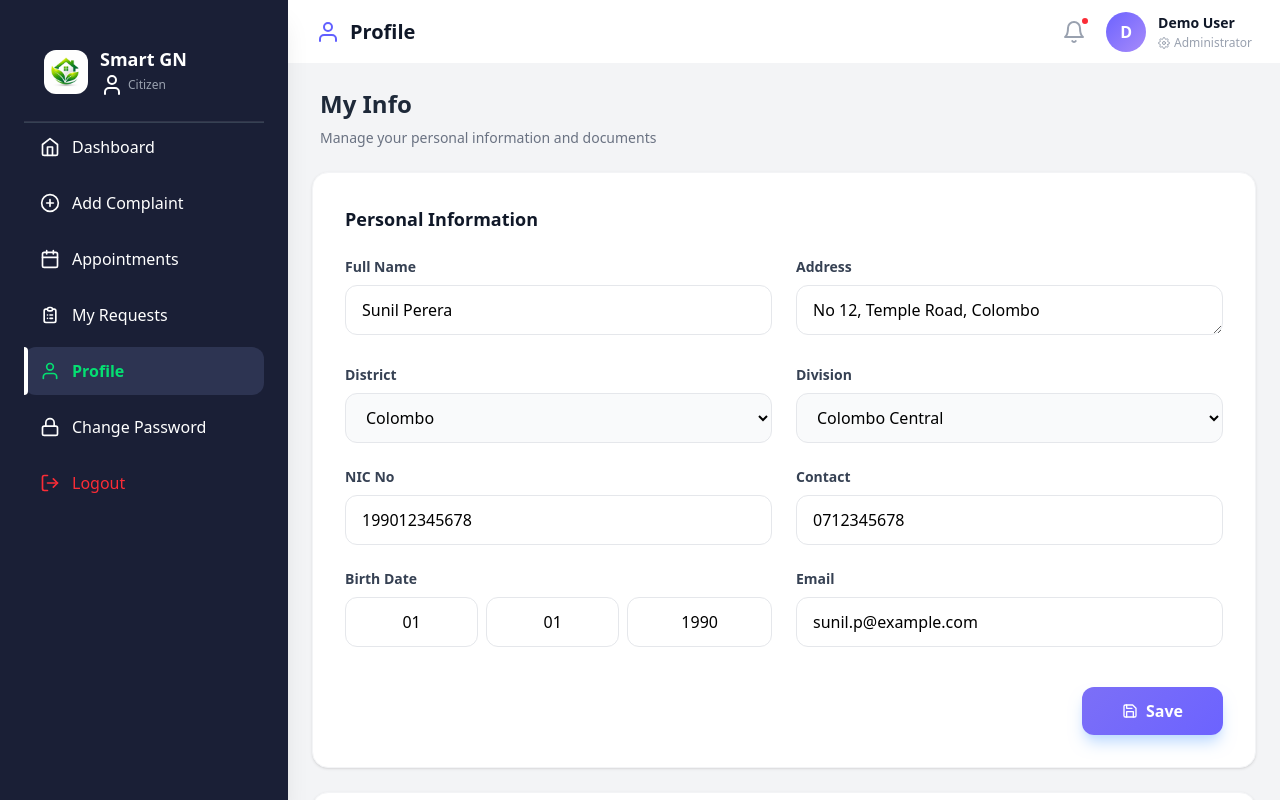
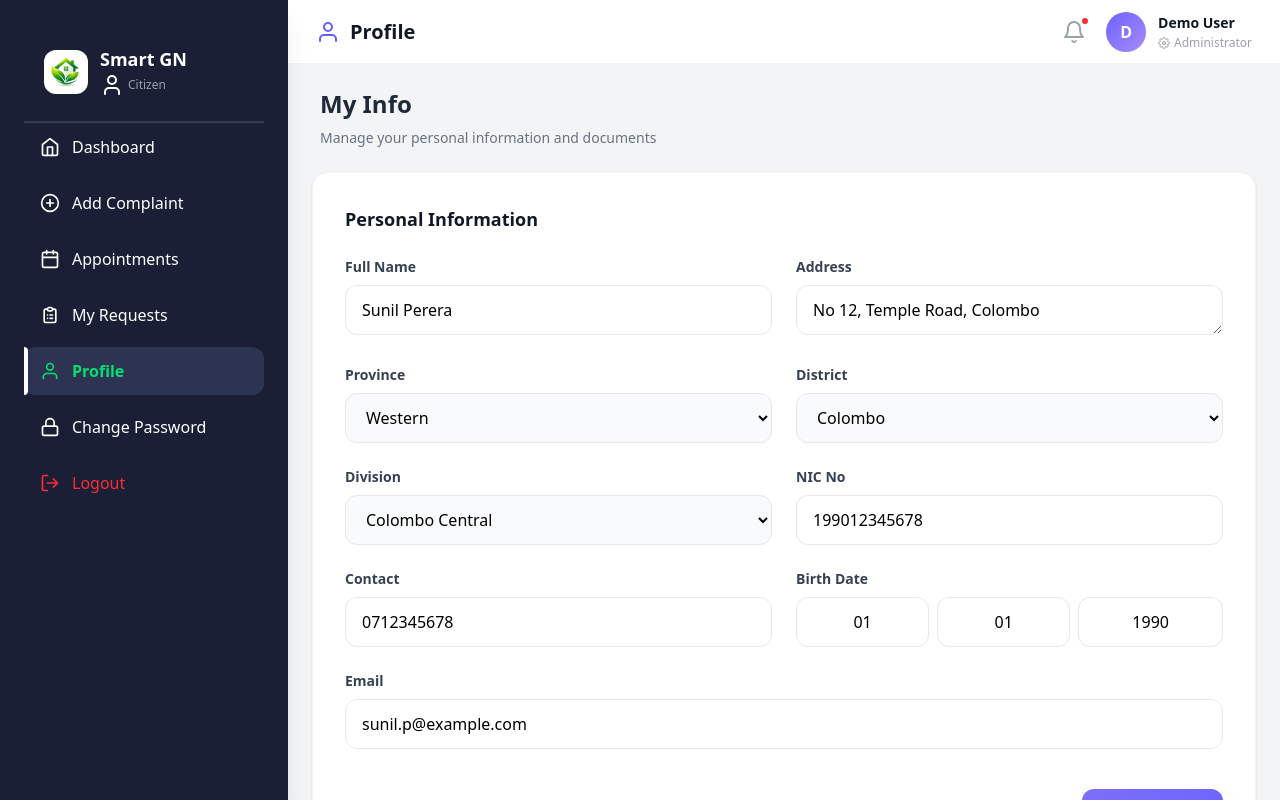
Before and after one commit to umayangana2001/smart-gn-frontend, a React (Vite) app: page /citizen in a window 1280 px wide. Both pictures are taken after a click on the item "Profile". Built offline with nearby package versions, Linux system fonts and the light colour scheme.

Commit message:
update User provile with new input field : Province dropdown

```diff
--- a/src/user/Profile.jsx
+++ b/src/user/Profile.jsx
@@ -1,12 +1,13 @@
 import React, { useState } from "react";
 // eslint-disable-next-line no-unused-vars
 import { motion } from "framer-motion";
-import { FiUser, FiMail, FiPhone, FiMapPin, FiUpload, FiSave, FiFileText, FiTrash2, FiEye } from "react-icons/fi";
+import { FiUpload, FiSave, FiFileText, FiTrash2, FiEye } from "react-icons/fi";
 
 const Profile = () => {
   const [profile, setProfile] = useState({
     fullName: "Sunil Perera",
     address: "No 12, Temple Road, Colombo",
+    province: "Western",
     district: "Colombo",
     division: "Colombo Central",
     nicNo: "199012345678",
@@ -15,6 +16,11 @@ const Profile = () => {
     email: "sunil.p@example.com",
   });
 
+  const provinces = [
+    "Central", "Eastern", "North Central", "Northern",
+    "North Western", "Sabaragamuwa", "Southern", "Uva", "Western"
+  ];
+
   const [uploadedDocs, setUploadedDocs] = useState([
     { name: "Birth Certificate.pdf", size: "1.2 MB" },
     { name: "NIC Copy.pdf", size: "850 KB" }
@@ -22,7 +28,25 @@ const Profile = () => {
 
   const handleInputChange = (e) => {
     const { name, value } = e.target;
+
+    if (name === "contact") {
+      const re = /^[0-9\b]+$/;
+      if (value !== "" && !re.test(value)) return;
+      if (value.length > 10) return;
+    }
+
     setProfile({ ...profile, [name]: value });
+  };
+
+  const handleBirthDateChange = (e) => {
+    const { name, value } = e.target;
+    const re = /^[0-9\b]+$/;
+    if (value !== "" && !re.test(value)) return;
+
+    setProfile({
+      ...profile,
+      birthDate: { ...profile.birthDate, [name]: value }
+    });
   };
 
   const handleFileUpload = (e) => {
@@ -63,7 +87,7 @@ const Profile = () => {
               />
             </div>
 
-            <div className="col-span-1 row-span-1">
+            <div className="col-span-1">
               <label className="block text-sm font-semibold text-gray-700 mb-2">Address</label>
               <textarea
                 name="address"
@@ -75,10 +99,23 @@ const Profile = () => {
             </div>
 
             <div>
+              <label className="block text-sm font-semibold text-gray-700 mb-2">Province</label>
+              <select
+                name="province"
+                value={profile.province}
+                onChange={handleInputChange}
+                className="w-full px-4 py-3 rounded-xl border border-gray-200 bg-gray-50 outline-none"
+              >
+                {provinces.map(p => <option key={p} value={p}>{p}</option>)}
+              </select>
+            </div>
+
+            <div>
               <label className="block text-sm font-semibold text-gray-700 mb-2">District</label>
               <select
                 name="district"
                 value={profile.district}
+                onChange={handleInputChange}
                 className="w-full px-4 py-3 rounded-xl border border-gray-200 bg-gray-50 outline-none"
               >
                 <option value="Colombo">Colombo</option>
@@ -91,6 +128,7 @@ const Profile = () => {
               <select
                 name="division"
                 value={profile.division}
+                onChange={handleInputChange}
                 className="w-full px-4 py-3 rounded-xl border border-gray-200 bg-gray-50 outline-none"
               >
                 <option value="Colombo Central">Colombo Central</option>
@@ -113,6 +151,7 @@ const Profile = () => {
               <input
                 type="text"
                 name="contact"
+                placeholder="07XXXXXXXX"
                 value={profile.contact}
                 onChange={handleInputChange}
                 className="w-full px-4 py-3 rounded-xl border border-gray-200 outline-none"
@@ -122,13 +161,13 @@ const Profile = () => {
             <div>
               <label className="block text-sm font-semibold text-gray-700 mb-2">Birth Date</label>
               <div className="flex gap-2">
-                <input type="text" placeholder="DD" className="w-full px-2 py-3 text-center rounded-xl border border-gray-200 outline-none" value={profile.birthDate.day} />
-                <input type="text" placeholder="MM" className="w-full px-2 py-3 text-center rounded-xl border border-gray-200 outline-none" value={profile.birthDate.month} />
-                <input type="text" placeholder="YYYY" className="w-full px-4 py-3 text-center rounded-xl border border-gray-200 outline-none" value={profile.birthDate.year} />
+                <input type="text" name="day" placeholder="DD" maxLength="2" className="w-full px-2 py-3 text-center rounded-xl border border-gray-200 outline-none" value={profile.birthDate.day} onChange={handleBirthDateChange} />
+                <input type="text" name="month" placeholder="MM" maxLength="2" className="w-full px-2 py-3 text-center rounded-xl border border-gray-200 outline-none" value={profile.birthDate.month} onChange={handleBirthDateChange} />
+                <input type="text" name="year" placeholder="YYYY" maxLength="4" className="w-full px-4 py-3 text-center rounded-xl border border-gray-200 outline-none" value={profile.birthDate.year} onChange={handleBirthDateChange} />
               </div>
             </div>
 
-            <div>
+            <div className="col-span-1 md:col-span-2">
               <label className="block text-sm font-semibold text-gray-700 mb-2">Email</label>
               <input
                 type="email"
@@ -191,17 +230,10 @@ const Profile = () => {
                 </div>
 
                 <div className="flex items-center gap-2">
-                  <button
-                    className="p-2 hover:bg-blue-50 text-blue-500 rounded-lg transition-colors"
-                    title="View Document"
-                  >
+                  <button className="p-2 hover:bg-blue-50 text-blue-500 rounded-lg transition-colors" title="View Document">
                     <FiEye size={18} />
                   </button>
-                  <button
-                    onClick={() => removeDoc(index)}
-                    className="p-2 hover:bg-red-50 text-red-500 rounded-lg transition-colors"
-                    title="Delete Document"
-                  >
+                  <button onClick={() => removeDoc(index)} className="p-2 hover:bg-red-50 text-red-500 rounded-lg transition-colors" title="Delete Document">
                     <FiTrash2 size={18} />
                   </button>
                 </div>
```
